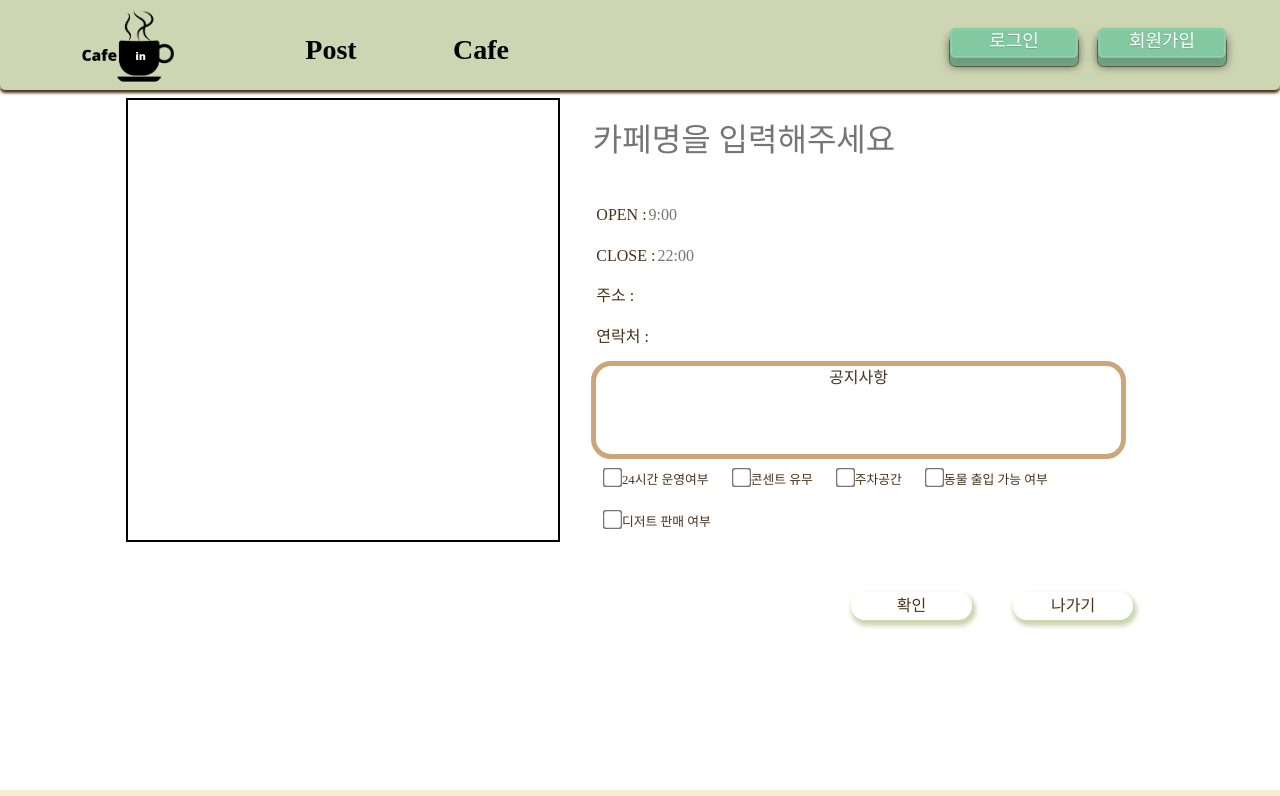
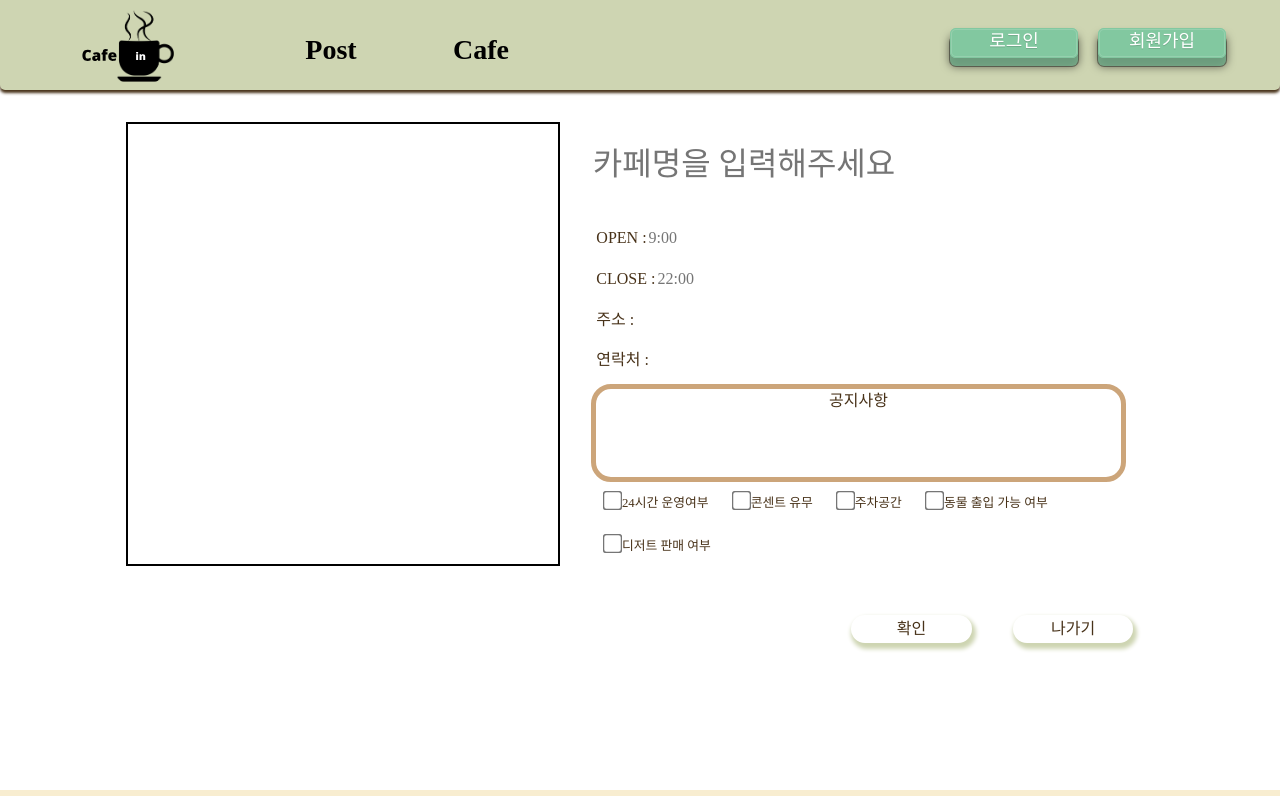
Before and after one commit to codestates-seb/seb44_main_034, a React (Vite) app in the folder client/: page /cafepage/create/information in a window 1280 px wide. Shown: the top 796 px of the page. Built offline with nearby package versions, Linux system fonts and the light colour scheme; a web font is replaced by a local one.

Commit message:
style : 카페 정보 추가 페이지 스타일 변경

```diff
--- a/client/src/pages/AddCafeInfoPage.tsx
+++ b/client/src/pages/AddCafeInfoPage.tsx
@@ -15,13 +15,14 @@ const AddCafeInfoPage = () => {
 const S = {
   Container: styled.div`
     display: flex;
+    justify-content: center;
     flex-direction: column;
   `,
   ButtonDiv: styled.div`
     display: flex;
     justify-content: end;
     margin-top: 2%;
-
+    margin-bottom: 10%;
     @media screen and (max-width: 500px) {
       justify-content: center;
     }
```
